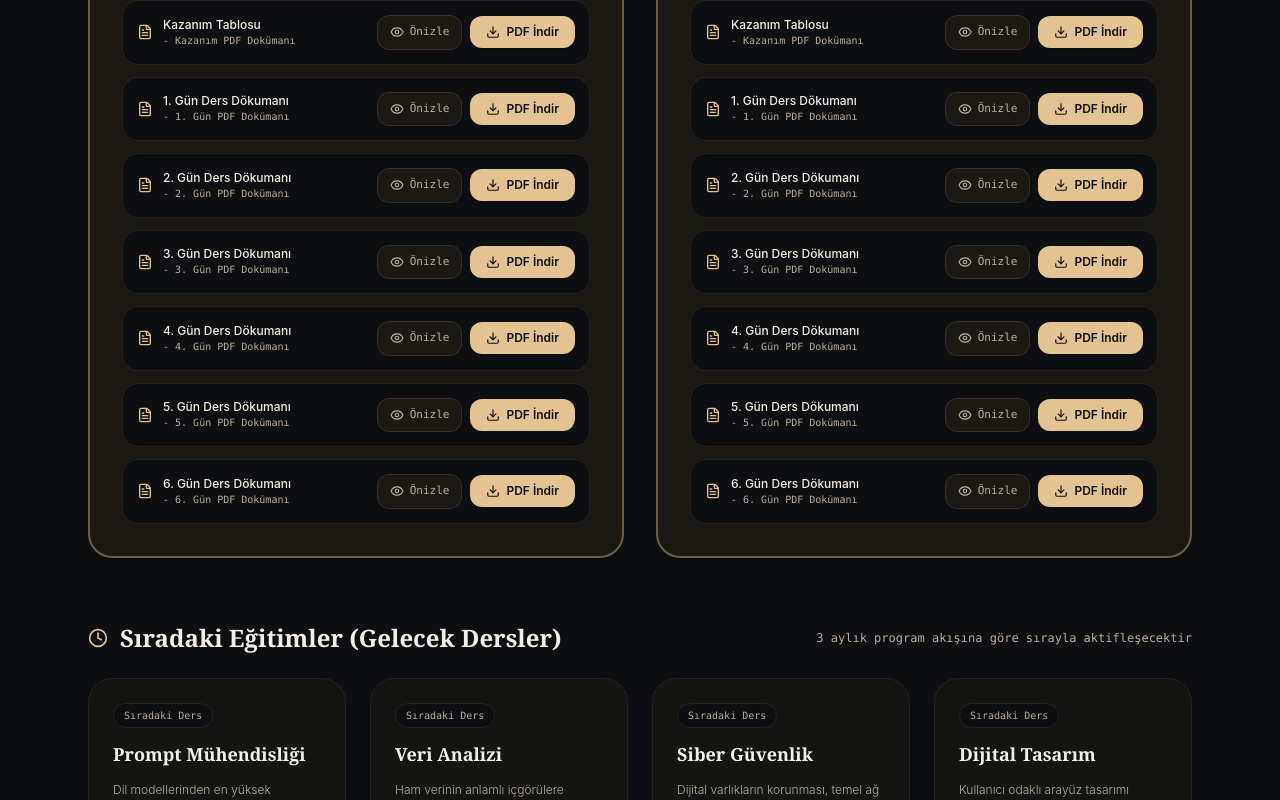
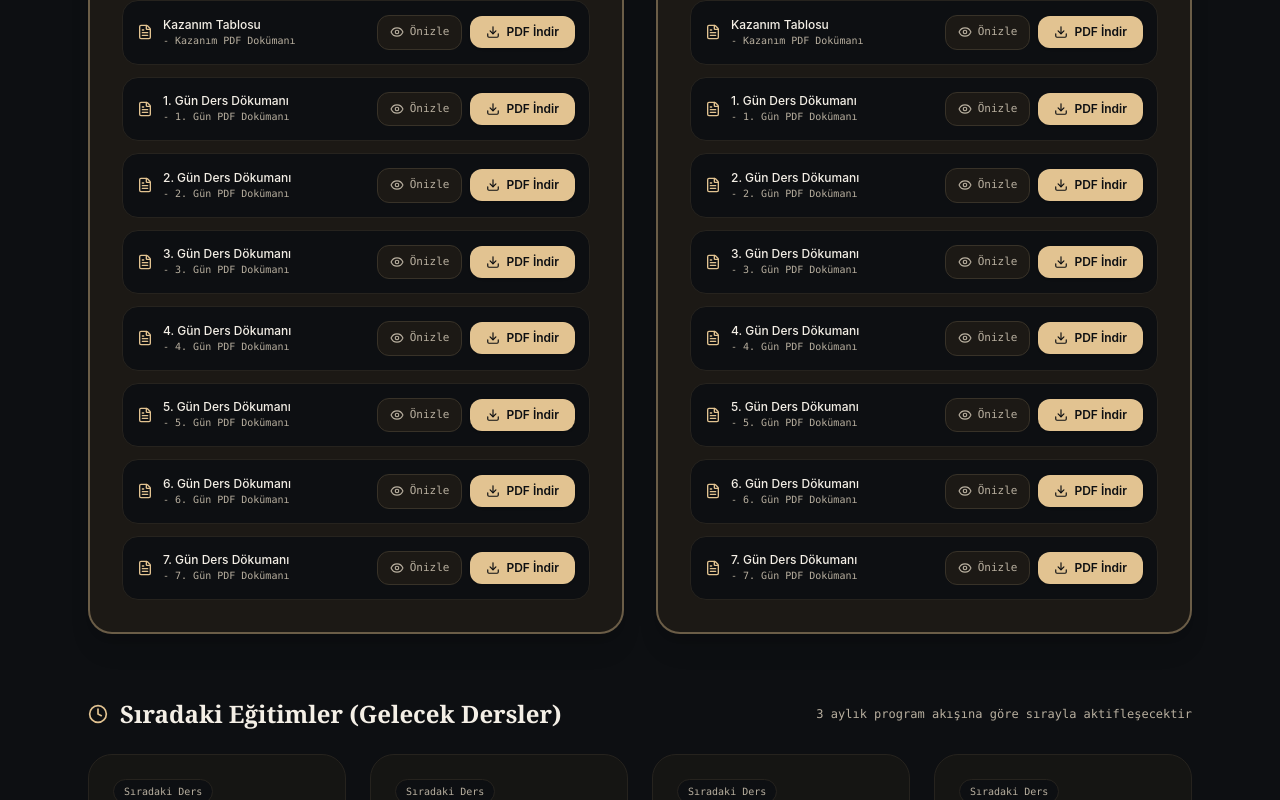
Before and after one commit to GokceSoylu/gokcedev-portfolio, a Next.js app: page / in a window 1280 px wide. Shown: the part 2369-3169 px from the top of the page. Built offline with nearby package versions, Linux system fonts and the light colour scheme.

Commit message:
7.gün ders dokümanları eklendi

```diff
--- a/src/app/page.tsx
+++ b/src/app/page.tsx
@@ -135,6 +135,12 @@ const TRAININGS: TrainingModule[] = [
                 url: '/materials/yazilim-seviye-2/gun-6.pdf',
                 downloadName: 'Yazilim_Seviye_2_Gun_6.pdf',
                 week: '6. Gün '
+            },
+            {
+                title: '7. Gün Ders Dökumanı',
+                url: '/materials/yazilim-seviye-2/gun-7.pdf',
+                downloadName: 'Yazilim_Seviye_2_Gun_7.pdf',
+                week: '7. Gün '
             }
         ]
     },
@@ -193,6 +199,12 @@ const TRAININGS: TrainingModule[] = [
                 url: '/materials/yapay-zeka/gun-6.pdf',
                 downloadName: 'Yapay_Zeka_Gun_6.pdf',
                 week: '6. Gün '
+            },
+            {
+                title: '7. Gün Ders Dökumanı',
+                url: '/materials/yapay-zeka/gun-7.pdf',
+                downloadName: 'Yapay_Zeka_Gun_7.pdf',
+                week: '7. Gün '
             }
         ]
     },
```
Also changed, not shown: 2 other files (tests, documents, lock files or other folders).
